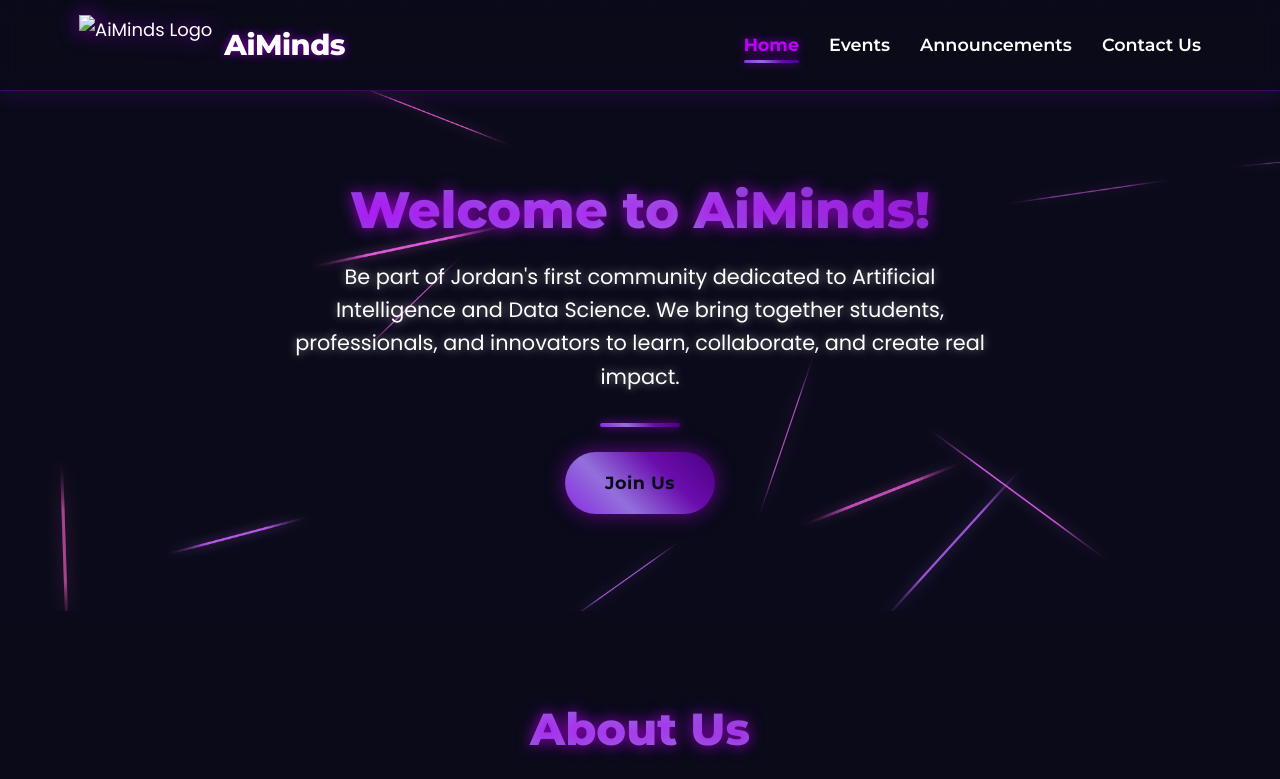
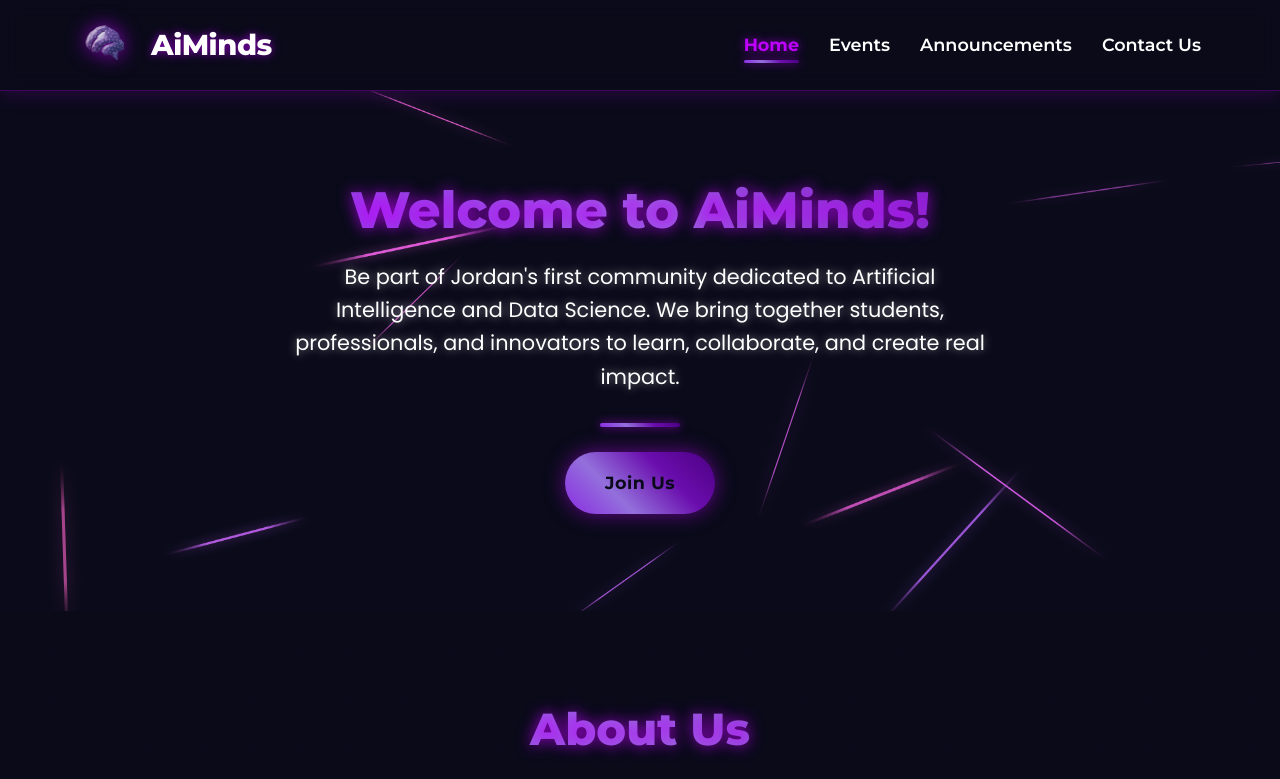
Before and after one commit to muradzughair/Website, a plain HTML site: page index.html in a window 1280 px wide. Shown: the top 779 px of the page. Drawn offline with Linux system fonts and the light colour scheme; animation ran at ten frames a second; files whose address does not match are found by name.

Commit message:
fix the logo in the code

```diff
--- a/index.html
+++ b/index.html
@@ -973,7 +973,7 @@
         <div class="container">
             <div class="header-content">
                 <div class="logo">
-                    <img src="C:\Users\user\Desktop\Aimindes website\images\Adobe Express - file.png" alt="AiMinds Logo" class="logo-img">
+                    <img src="C:/Users/user/Desktop/Aimindes website/images/logo.png" alt="AiMinds Logo" class="logo-img">
                     <div class="logo-text">AiMinds</div>
                 </div>
                 <nav>
```
